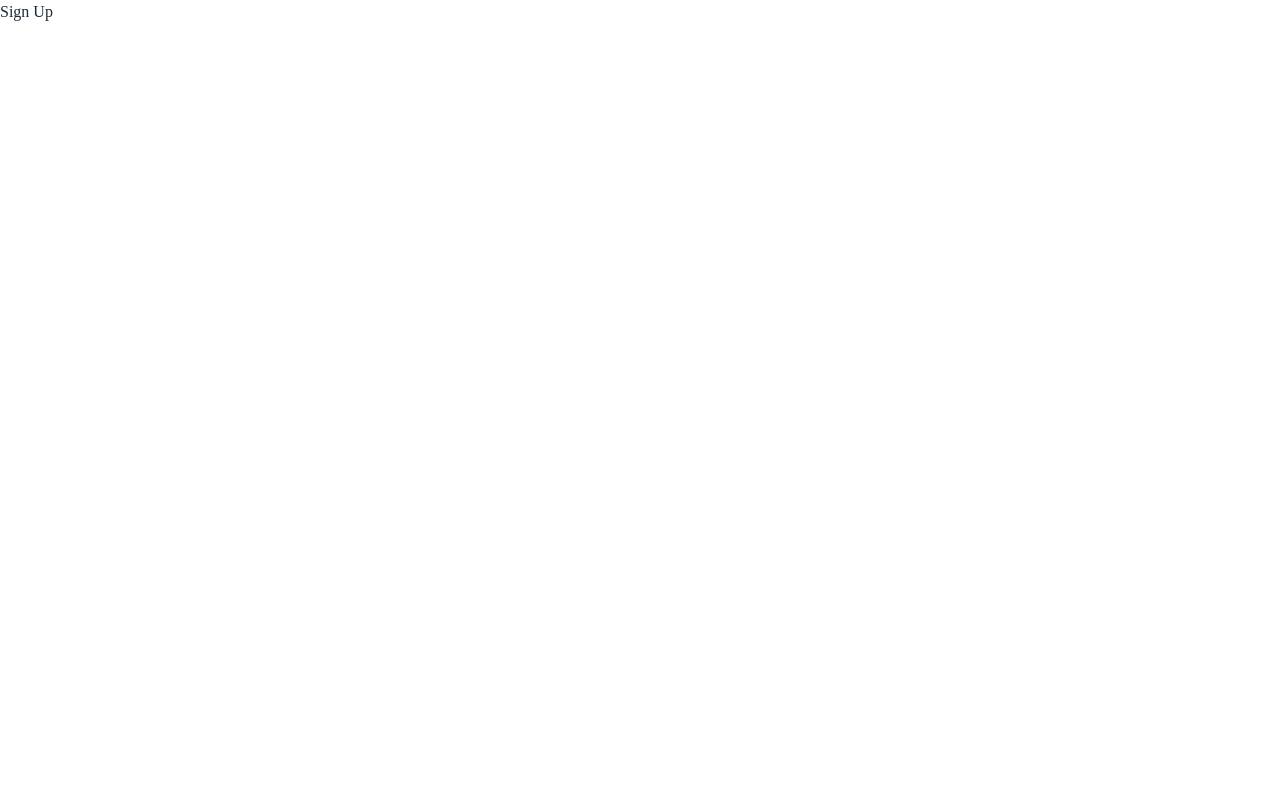
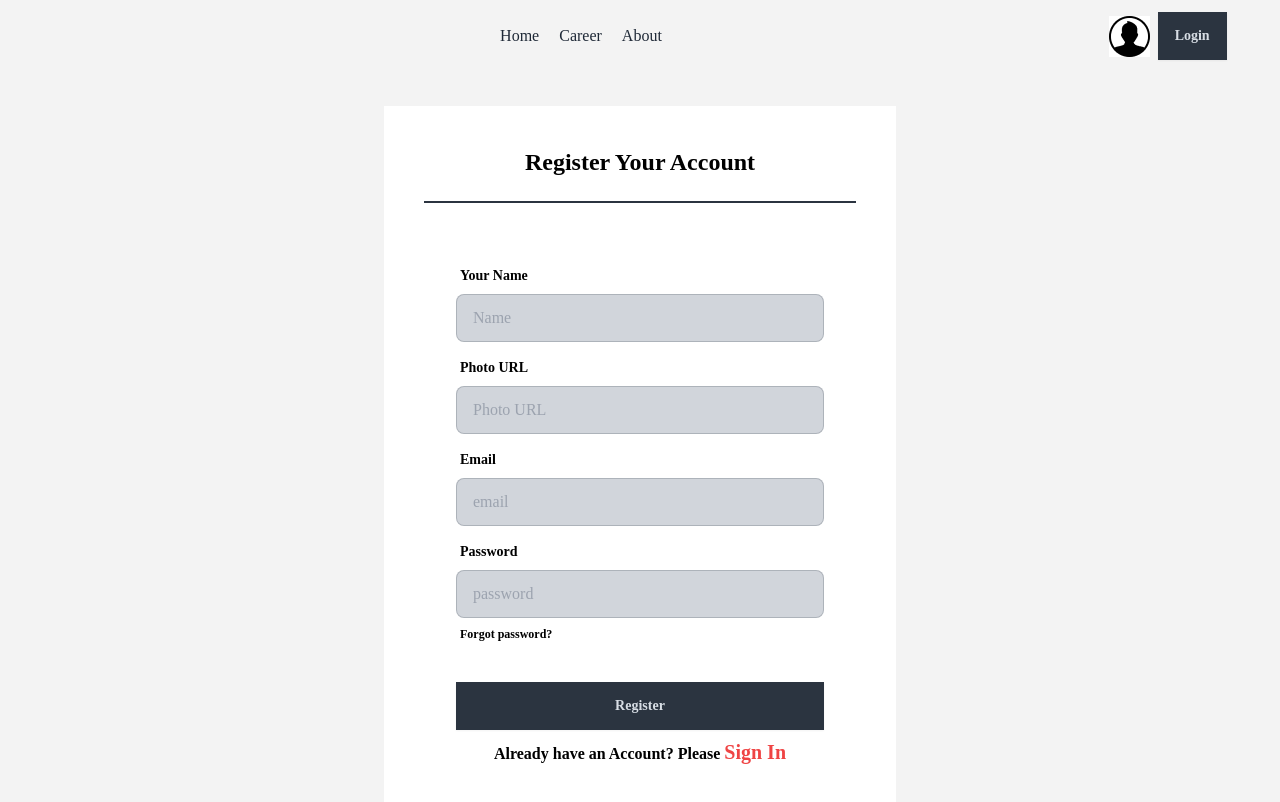
Before and after one commit to MirazZim/Dragon-News, a React (Vite) app: page /auth/register in a window 1280 px wide. Shown: the top 802 px of the page. Built offline with nearby package versions, Linux system fonts and the light colour scheme.

Commit message:
Designed Login and Registration Page

```diff
--- a/src/Layouts/AuthLayout.jsx
+++ b/src/Layouts/AuthLayout.jsx
@@ -1,9 +1,13 @@
 import { Outlet } from "react-router-dom";
+import Navbar from "../Components/Navbar";
 
 
 const AuthLayout = () => {
     return (
-        <div>
+        <div className="font-poppins bg-[#f3f3f3]">
+            <header className="w-11/12 mx-auto py-3">
+                <Navbar></Navbar>
+            </header>
             <Outlet></Outlet>
         </div>
     );
--- /dev/null
+++ b/src/Pages/Login.jsx
@@ -0,0 +1,37 @@
+import { Link } from "react-router-dom";
+
+const Login = () => {
+    return (
+        <div className="min-h-screen flex justify-center items-center">
+            <div className="card bg-white w-full max-w-lg shrink-0 rounded-none p-10">
+                <h2 className="flex justify-center  font-semibold text-2xl text-black">Login Your account</h2>
+
+                <div className="divider divider-neutral"></div>
+
+                <form className="card-body bg-white">
+                    <div className="form-control">
+                        <label className="label">
+                            <span className="label-text font-semibold">Email</span>
+                        </label>
+                        <input  type="email" placeholder="email" className="input input-bordered bg-gray-300" required />
+                    </div>
+                    <div className="form-control">
+                        <label className="label">
+                            <span className="label-text font-semibold">Password</span>
+                        </label>
+                        <input type="password" placeholder="password" className="input input-bordered bg-gray-300" required />
+                        <label className="label">
+                            <a href="#" className="label-text-alt link link-hover font-semibold">Forgot password?</a>
+                        </label>
+                    </div>
+                    <div className="form-control mt-6">
+                        <button className="btn btn-neutral rounded-none ">Login</button>
+                    </div>
+                    <p className="text-center font-semibold text-black">New to This website? Please <Link  to ="/auth/register"><a href="#" className="text-xl text-red-500 label-text-alt link link-hover">Sign Up</a></Link> </p>
+                </form>
+            </div>
+        </div>
+    );
+};
+
+export default Login;
--- /dev/null
+++ b/src/Pages/Register.jsx
@@ -0,0 +1,51 @@
+import { Link } from "react-router-dom";
+
+
+const Register = () => {
+    return (
+        <div className="min-h-screen flex justify-center items-center">
+            <div className="card bg-white w-full max-w-lg shrink-0 rounded-none p-10">
+                <h2 className="flex justify-center  font-semibold text-2xl text-black">Register Your Account</h2>
+
+                <div className="divider divider-neutral"></div>
+
+                <form className="card-body bg-white">
+                    <div className="form-control">
+                        <label className="label">
+                            <span className="label-text font-semibold text-black">Your Name</span>
+                        </label>
+                        <input type="text" name="name" placeholder="Name" className="input input-bordered bg-gray-300" required />
+                    </div>
+
+                    <div className="form-control">
+                        <label className="label">
+                            <span className="label-text font-semibold text-black">Photo URL</span>
+                        </label>
+                        <input type="photo" name="photoURL" placeholder="Photo URL" className="input input-bordered bg-gray-300" required />
+                    </div>
+                    <div className="form-control">
+                        <label className="label">
+                            <span className="label-text font-semibold text-black">Email</span>
+                        </label>
+                        <input type="email" placeholder="email" className="input input-bordered bg-gray-300" required />
+                    </div>
+                    <div className="form-control">
+                        <label className="label">
+                            <span className="label-text font-semibold text-black">Password</span>
+                        </label>
+                        <input type="password" placeholder="password" className="input input-bordered bg-gray-300" required />
+                        <label className="label">
+                            <a href="#" className="label-text-alt link link-hover font-semibold text-black">Forgot password?</a>
+                        </label>
+                    </div>
+                    <div className="form-control mt-6">
+                        <button className="btn btn-neutral rounded-none ">Register</button>
+                    </div>
+                    <p className="text-center font-semibold text-black">Already have an Account? Please <Link to="/auth/login"><a href="#" className="text-xl text-red-500 label-text-alt link link-hover">Sign In</a></Link> </p>
+                </form>
+            </div>
+        </div>
+    );
+};
+
+export default Register;
--- a/src/routes/router.jsx
+++ b/src/routes/router.jsx
@@ -2,6 +2,8 @@ import { createBrowserRouter, Navigate } from "react-router-dom";
 import HomeLayout from "../Layouts/HomeLayout";
 import CategoryNews from "../Pages/CategoryNews";
 import AuthLayout from "../Layouts/AuthLayout";
+import Login from "../Pages/Login";
+import Register from "../Pages/Register";
 
 
 const router = createBrowserRouter([
@@ -30,11 +32,11 @@ const router = createBrowserRouter([
         children: [
             {
                 path: "/auth/login",
-                element: <h2>Login</h2>,
+                element: <Login></Login>,
             },
             {
                 path: "/auth/register",
-                element: <h2>Sign Up</h2>,
+                element: <Register></Register>,
             },
         ]
     },
```
